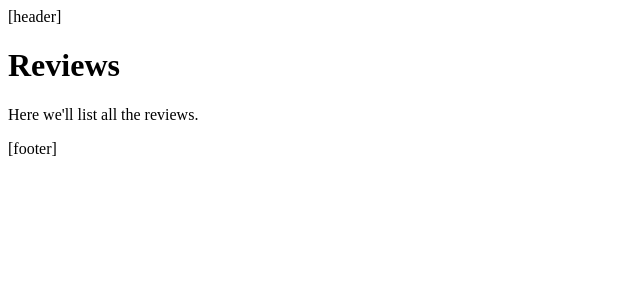
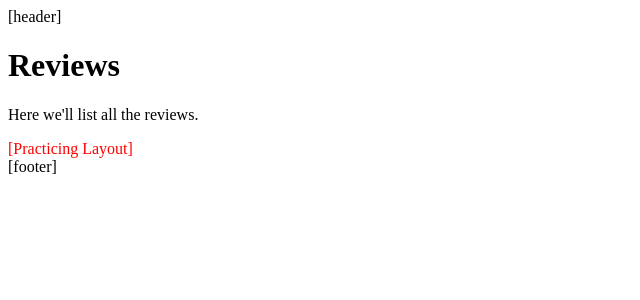
Before and after one commit to thenameisajay/Indie-Game-Review, a Next.js app: page /reviews in a window 1280 px wide. Shown: the top 300 px of the page, without its empty margins (0-640 px from the left). Built offline with nearby package versions, Linux system fonts and the light colour scheme.

Commit message:
adding exercise page and nested layout sample.

```diff
--- /dev/null
+++ b/app/reviews/layout.jsx
@@ -0,0 +1,15 @@
+// Example of Nested Layouts , practicing with nested layouts.
+
+
+export default function ReviewsLayout({children}){
+return (
+    <div>
+        {children}
+        <div style={{color: 'red'}}>
+        [Practicing Layout]
+        </div>
+    </div>
+);
+}
+
+// This layout will be used for all the reviews pages and inserted into the root layout.
```
Also changed, not shown: app/exercise/page.jsx (added, +10 -0 lines).
